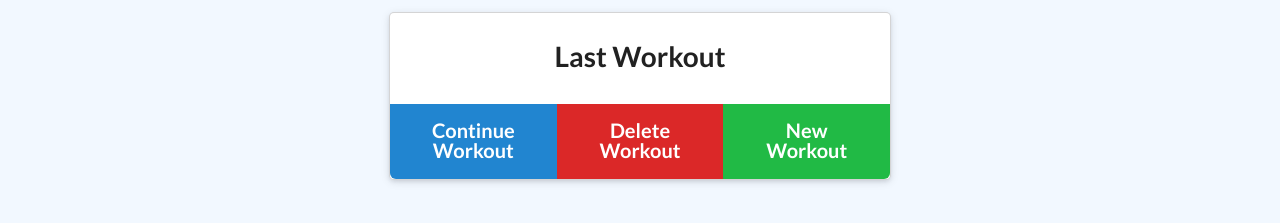
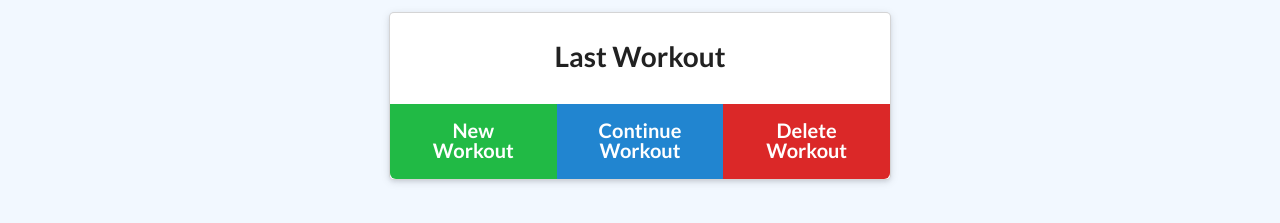
Before and after one commit to Tasha876/Workout-Tracker, a website: page public/index.html in a window 1280 px wide. Shown: the part 217-440 px from the top of the page. Drawn offline with nearby package versions, Linux system fonts and the light colour scheme; no server answers.

Commit message:
modified UI a bit

```diff
--- a/public/index.html
+++ b/public/index.html
@@ -26,9 +26,9 @@
           <div>
             <div class="workout-stats"></div>
             <div class="buttons">
+              <a href="/exercise" class="huge positive ui button">New Workout</a>
               <a id="continue-btn" href="/exercise?" class="huge ui blue button">Continue Workout</a>
               <a id="delete-btn" href="/delete?" class="huge ui red button">Delete Workout</a>
-              <a href="/exercise" class="huge positive ui button">New Workout</a>
             </div>
             <div id="del">
               Last Workout Deleted Successfully!
--- a/public/style.css
+++ b/public/style.css
@@ -435,6 +435,10 @@ form > button {
   width: 50%;
 }
 
+.workout-stats ~ .buttons .ui.button {
+  width: 33.333% !important;
+}
+
 .ui.card h2 {
   padding: 10px;
 }
```
